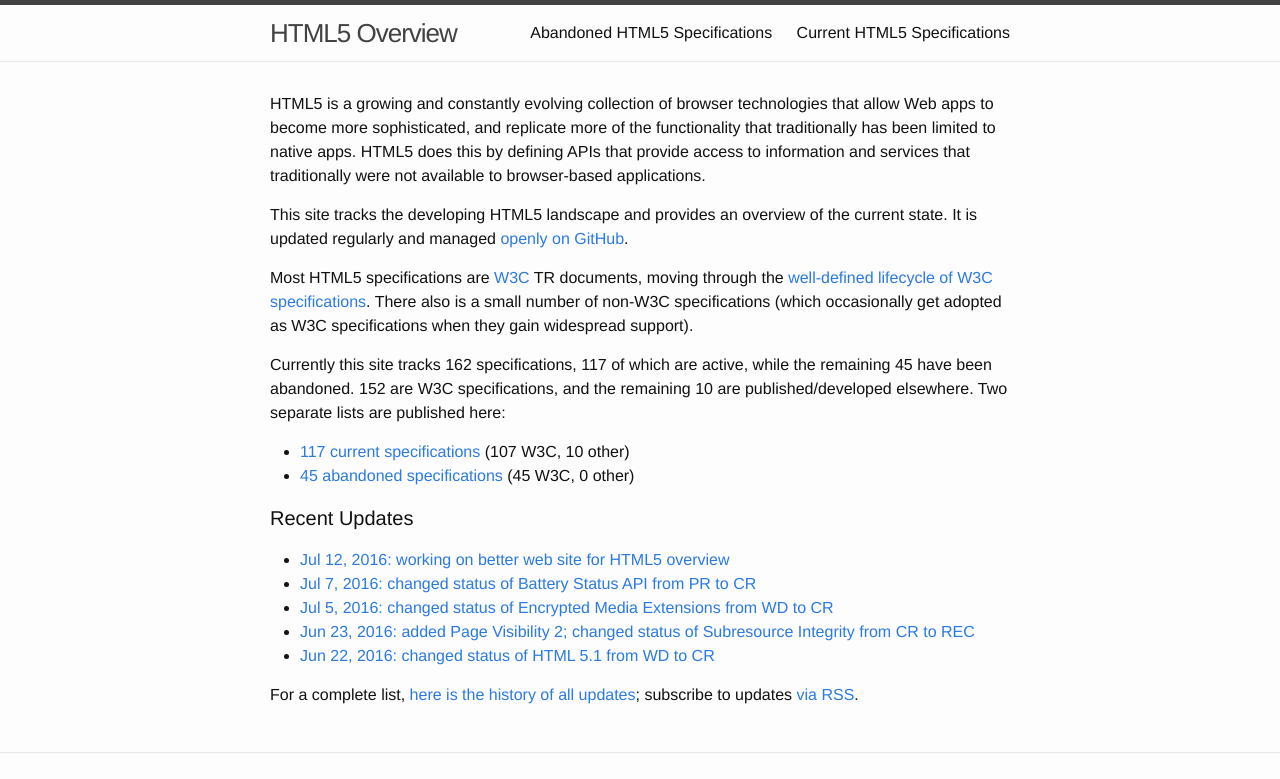
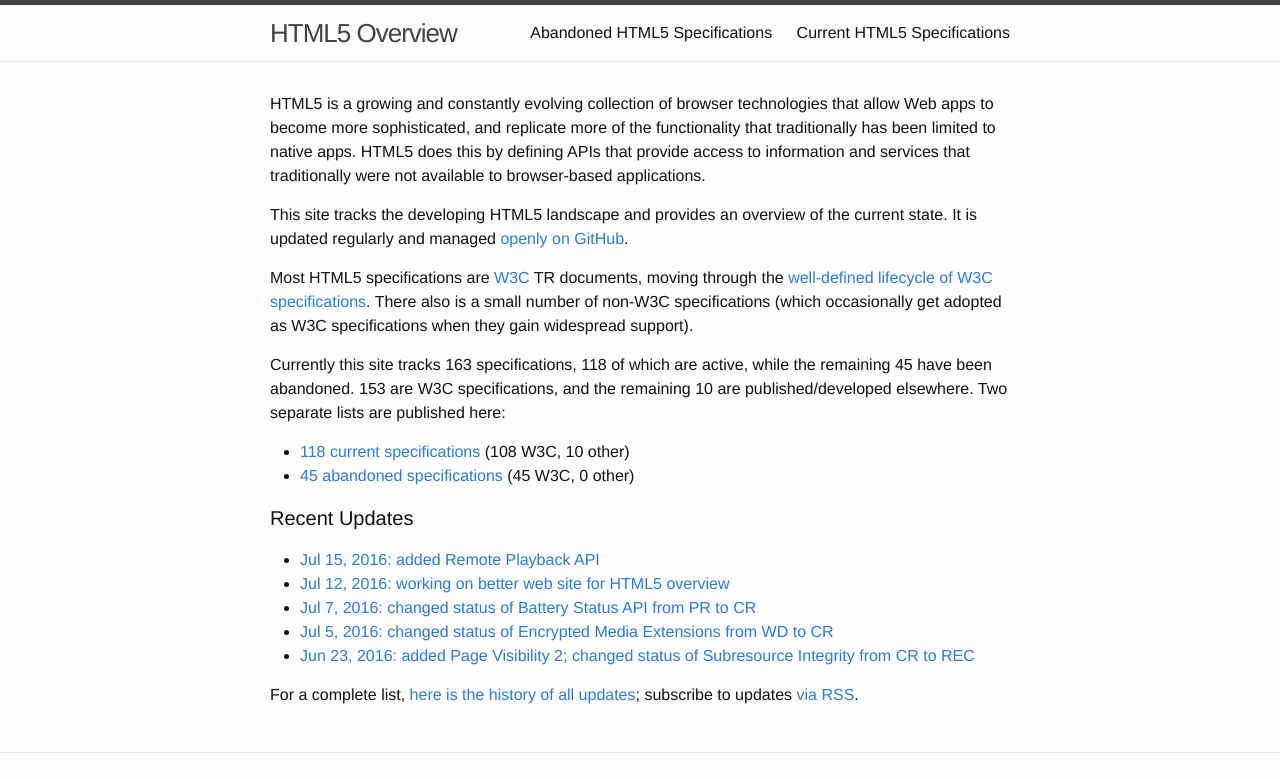
Before and after one commit to dret/HTML5-overview, a Jekyll site: the page built from index.html, in a window 1280 px wide, cut to the strip 0-779 px from the top of the page. Built offline with Jekyll 4.4.1, drawn with Linux system fonts in a browser that asks for light colours.

Commit message:
adding "Remote Playback API"

```diff
--- a/_includes/specs.html
+++ b/_includes/specs.html
@@ -1,8 +1,8 @@
 <?xml version="1.0" encoding="UTF-8"?><div class="specs">
-   <p>Currently this site tracks 162 specifications, 117 of which are active, while the remaining 45 have been abandoned. 152 are W3C specifications, and the remaining 10 are published/developed elsewhere. Two separate lists are published here:
+   <p>Currently this site tracks 163 specifications, 118 of which are active, while the remaining 45 have been abandoned. 153 are W3C specifications, and the remaining 10 are published/developed elsewhere. Two separate lists are published here:
       <ul>
          <li>
-            <a href="current">117 current specifications</a> (107 W3C, 10 other)
+            <a href="current">118 current specifications</a> (108 W3C, 10 other)
          </li>
          <li>
             <a href="abandoned">45 abandoned specifications</a> (45 W3C, 0 other)
--- /dev/null
+++ b/_posts/2016-07-15-update.md
@@ -0,0 +1,7 @@
+---
+layout: post
+title:  "added Remote Playback API"
+date:   2016-07-15
+---
+
+added [Remote Playback API](/spec/remote-playback)
--- a/current.md
+++ b/current.md
@@ -7,7 +7,7 @@
 
 This is a list of all current HTML5 specs, first [W3C TR](#TR) (grouped by status), and then [others](#others):
 
-## <a name="TR"/>W3C TR Specifications (107 Specs)
+## <a name="TR"/>W3C TR Specifications (108 Specs)
 
 ### <a name="REC"/>Recommendations (24 Specs)
 
@@ -98,6 +98,7 @@
 * [Proximity Events](spec/proximity)
 * [Push API](spec/push-api)
 * [Referrer Policy](spec/referrer-policy)
+* [Remote Playback API](spec/remote-playback)
 * [Resource Hints](spec/resource-hints)
 * [Resource Timing](spec/resource-timing)
 * [Screen Capture](spec/screen-capture)
--- a/html5.xml
+++ b/html5.xml
@@ -83,6 +83,10 @@
         <spec id="media-source" status="CR">
             <title>Media Source Extensions</title>
             <abstract>This specification extends HTMLMediaElement to allow JavaScript to generate media streams for playback. Allowing JavaScript to generate streams facilitates a variety of use cases like adaptive streaming and time shifting live streams.</abstract>
+        </spec>
+        <spec id="remote-playback" status="WD">
+            <title>Remote Playback API</title>
+            <abstract>This specification defines an API extending the HTMLMediaElement that enables controlling remote playback of media from a web page.</abstract>
         </spec>
         <spec id="webvtt1" status="WD">
             <title>WebVTT: The Web Video Text Tracks Format</title>
@@ -678,6 +682,7 @@
         </spec>
     </specs>
     <log>
+        <entry date="2016-07-15">added <a href="http://www.w3.org/TR/remote-playback/"><q>Remote Playback API</q></a></entry>
         <entry date="2016-07-07">changed status of <a href="http://www.w3.org/TR/battery-status/"><q>Battery Status API</q></a> from PR to CR</entry>
         <entry date="2016-07-05">changed status of <a href="http://www.w3.org/TR/encrypted-media/"><q>Encrypted Media Extensions</q></a> from WD to CR</entry>
         <entry date="2016-06-23">added <a href="http://www.w3.org/TR/page-visibility-2/"><q>Page Visibility 2</q></a>; changed status of <a href="http://www.w3.org/TR/SRI/"><q>Subresource Integrity</q></a> from CR to REC</entry>
```
Also changed, not shown: other parts of current.md (+1 -1 lines), spec/remote-playback.md (added, +9 -0 lines).
